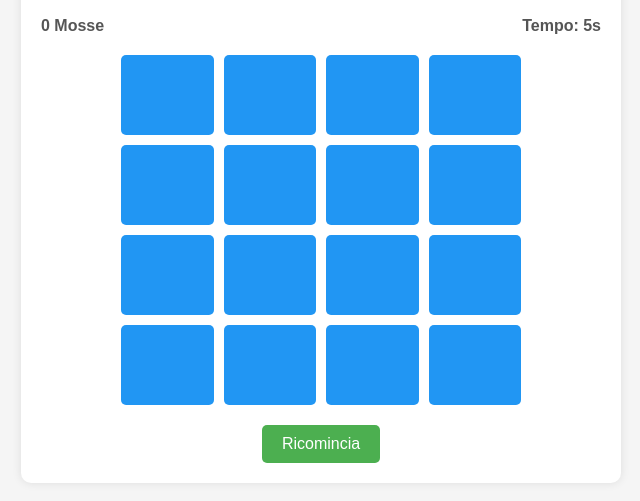
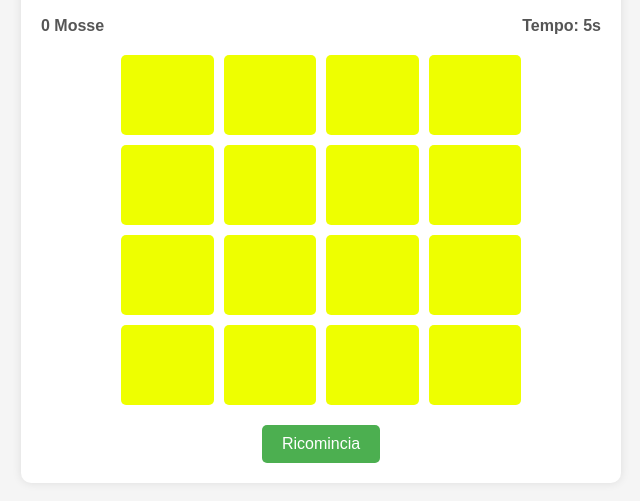
Before and after one commit to mangili-michele/memory-game, a plain HTML site: page index.html in a window 1280 px wide. Shown: the part 189-690 px from the top of the page, without its empty margins (319-959 px from the left). Drawn offline with Linux system fonts and the light colour scheme.

Commit message:
ho modificato roba

```diff
--- a/script.js
+++ b/script.js
@@ -14,7 +14,7 @@ document.addEventListener('DOMContentLoaded', () => {
     let seconds = 0;
 
     // Emoji da utilizzare come simboli delle carte
-    const symbols = ['🍎', '🍌', '🍒', '🍓', '🍋', '🥝', '🍉', '🥭'];
+    const symbols = ['&#128512', '🍌', '🍒', '🍓', '🍋', '🥝', '🍉', '🥭'];
 
     // Inizializza il gioco
     function initGame() {
--- a/style.css
+++ b/style.css
@@ -53,7 +53,7 @@ h1 {
 
 .card {
     height: 80px;
-    background-color: #2196F3;
+    background-color: #eeff00;
     border-radius: 5px;
     cursor: pointer;
     display: flex;
```
